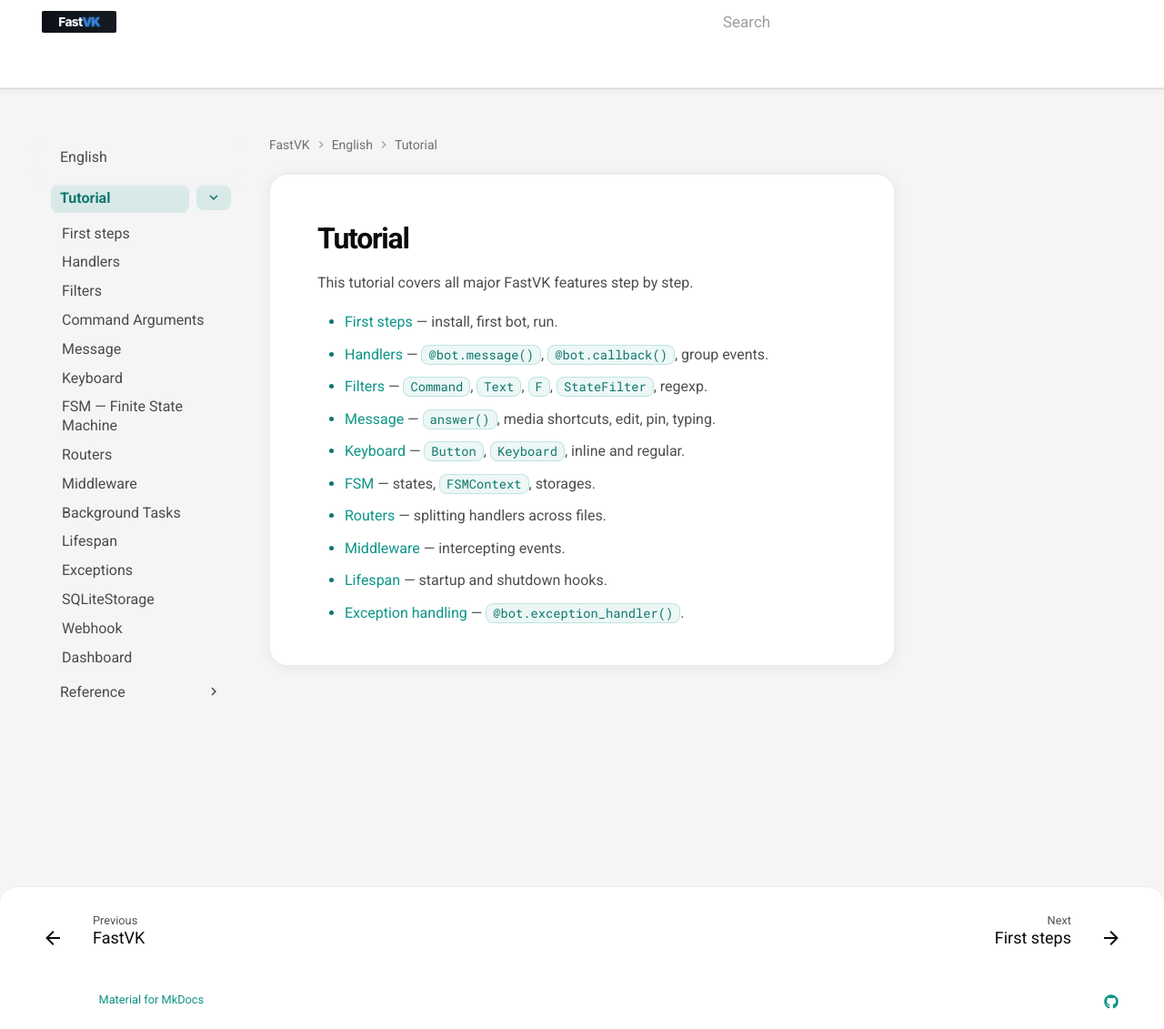
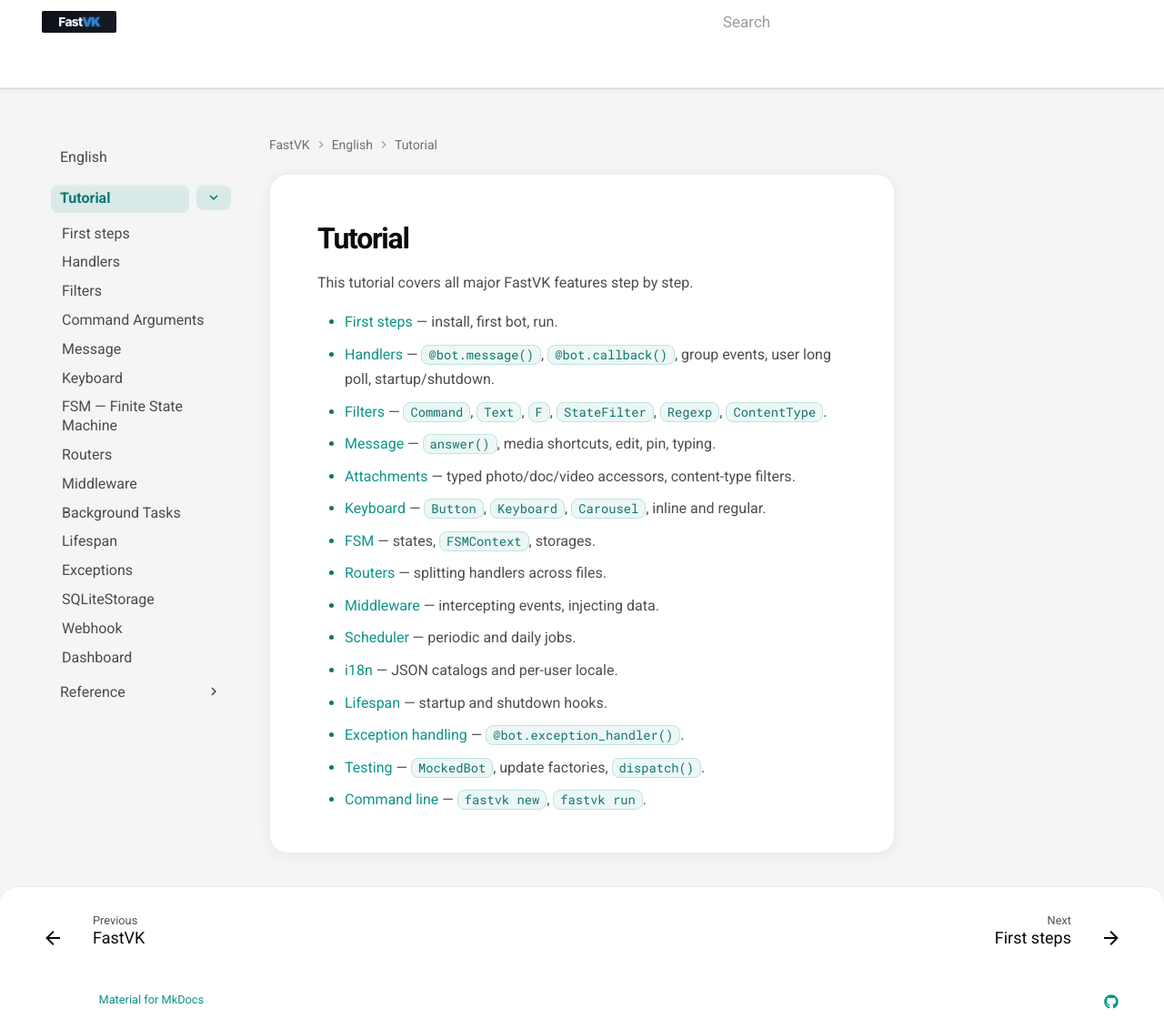
Before and after one commit to ndugram/fastvk, an MkDocs documentation site: the page built from docs/en/tutorial/index.md, in a window 1280 px wide and 1131 px high. Shown: the whole window at 91% size. Built offline with MkDocs 1.6.1 and Material for MkDocs 9.7.7, drawn with Linux system fonts in a browser that asks for light colours; comment, search, counter and statistics services are not loaded.

Commit message:
docs: update 2 files and create 1 file

```diff
--- a/docs/en/tutorial/index.md
+++ b/docs/en/tutorial/index.md
@@ -3,12 +3,17 @@
 This tutorial covers all major FastVK features step by step.
 
 - [First steps](first-steps.md) — install, first bot, run.
-- [Handlers](handlers.md) — `@bot.message()`, `@bot.callback()`, group events.
-- [Filters](filters.md) — `Command`, `Text`, `F`, `StateFilter`, regexp.
+- [Handlers](handlers.md) — `@bot.message()`, `@bot.callback()`, group events, user long poll, startup/shutdown.
+- [Filters](filters.md) — `Command`, `Text`, `F`, `StateFilter`, `Regexp`, `ContentType`.
 - [Message](message.md) — `answer()`, media shortcuts, edit, pin, typing.
-- [Keyboard](keyboard.md) — `Button`, `Keyboard`, inline and regular.
+- [Attachments](attachments.md) — typed photo/doc/video accessors, content-type filters.
+- [Keyboard](keyboard.md) — `Button`, `Keyboard`, `Carousel`, inline and regular.
 - [FSM](fsm.md) — states, `FSMContext`, storages.
 - [Routers](routers.md) — splitting handlers across files.
-- [Middleware](middleware.md) — intercepting events.
+- [Middleware](middleware.md) — intercepting events, injecting data.
+- [Scheduler](scheduler.md) — periodic and daily jobs.
+- [i18n](i18n.md) — JSON catalogs and per-user locale.
 - [Lifespan](lifespan.md) — startup and shutdown hooks.
 - [Exception handling](exceptions.md) — `@bot.exception_handler()`.
+- [Testing](testing.md) — `MockedBot`, update factories, `dispatch()`.
+- [Command line](cli.md) — `fastvk new`, `fastvk run`.
```
Also changed, not shown: docs/en/reference/index.md (+7 -4 lines), docs/ru/tutorial/attachments.md (added, +79 -0 lines).
